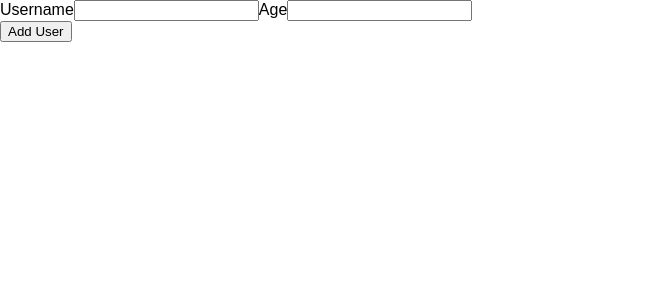
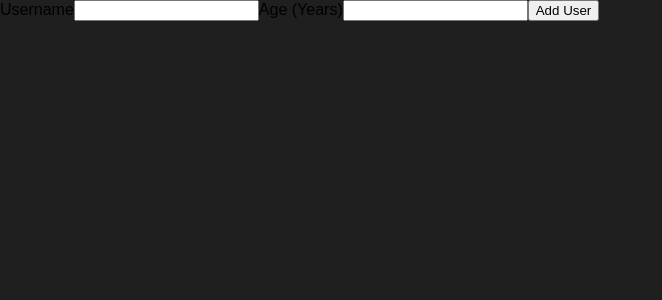
Before and after one commit to jameydev/react-user-entry, a React (Create React App) app: page / in a window 1280 px wide. Shown: the top 300 px of the page, without its empty margins (0-662 px from the left). Built offline with nearby package versions, Linux system fonts and the light colour scheme.

Commit message:
addUser added; background set

```diff
--- a/src/App.js
+++ b/src/App.js
@@ -1,12 +1,13 @@
 import React from 'react';
 import Form from './components/UI/Form';
-import UserList from './components/users/UserList';
+import AddUser from './components/users/AddUser';
 
 export default function App() {
   return (
     <>
-      <Form />
-      <UserList />
+      {/* <Form />
+      <UserList /> */}
+      <AddUser />
     </>
   );
 }
--- /dev/null
+++ b/src/components/users/AddUser.js
@@ -0,0 +1,15 @@
+export default function AddUser(props) {
+    const addUserHandler = event => {
+        event.preventDefault();
+    };
+
+    return (
+        <form onSubmit={addUserHandler}>
+            <label htmlFor="username">Username</label>
+            <input type="text" id="username" />
+            <label htmlFor="age">Age (Years)</label>
+            <input type="number" id="age" />
+            <button type="submit">Add User</button>
+        </form>
+    );
+}
--- a/src/index.css
+++ b/src/index.css
@@ -4,6 +4,7 @@
 
 html {
   font-family: sans-serif;
+  background: #1f1f1f;
 }
 
 body {
```
